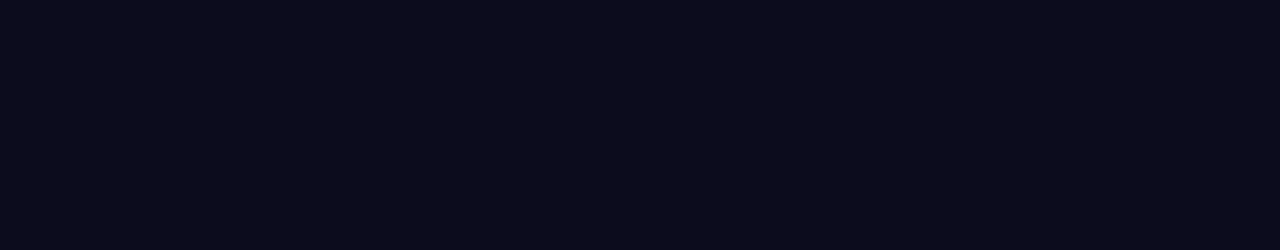
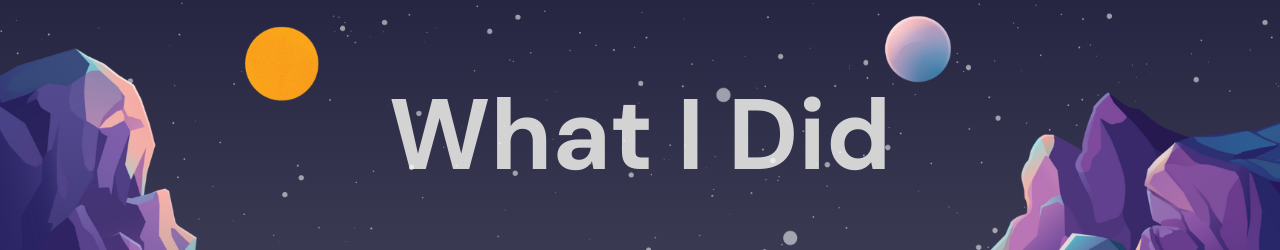
Before and after one commit to CoderSid063/Portfolio-2-React, a React (Vite) app: page / in a window 1280 px wide. Shown: the part 1065-1315 px from the top of the page. Built offline with nearby package versions, Linux system fonts and the light colour scheme.

Commit message:
feat: create {parallax} component

```diff
--- a/src/App.jsx
+++ b/src/App.jsx
@@ -2,6 +2,8 @@ import "./app.scss";
 import Test from "./components/Test";
 import Hero from "./components/hero/Hero";
 import Navbar from "./components/navbar/Navbar";
+import { Parallax } from "./components/parallex/Parallax";
+
 const App = () => {
   return (
     <div>
@@ -9,8 +11,9 @@ const App = () => {
         <Navbar />
         <Hero />
       </section>
-      <section id="Services">Services</section>
-      <section id="Portfolio">Portfolio1</section>
+      <section id="Portfolio">
+        <Parallax type="portfolio" />
+      </section>
       <section id="Contact">Contact</section>
       {/* <Test /> */}
     </div>
--- /dev/null
+++ b/src/components/parallex/Parallax.jsx
@@ -0,0 +1,26 @@
+import { motion, useScroll, useTransform } from "framer-motion";
+import "./parallax.scss";
+import { useRef } from "react";
+
+export const Parallax = ({ type }) => {
+  const ref = useRef();
+  const { scrollYProgress } = useScroll({
+    target: ref,
+    offset: ["start start", "end start"],
+  });
+  const yText = useTransform(scrollYProgress, [0, 1], ["0%", "400%"]);
+  const yBg = useTransform(scrollYProgress, [0, 1], ["0%", "90%"]);
+
+  return (
+    <div
+      className="parallax"
+      ref={ref}
+      style={{ background: "linear-gradient(180deg, #111132, #505064)" }}
+    >
+      <motion.h1 style={{ y: yText }}>What I Did</motion.h1>
+      <motion.div className="mountains"></motion.div>
+      <motion.div className="planets" style={{ y: yBg }}></motion.div>
+      <motion.div style={{ x: yBg }} className="stars"></motion.div>
+    </div>
+  );
+};
--- /dev/null
+++ b/src/components/parallex/parallax.scss
@@ -0,0 +1,43 @@
+.parallax{
+  widows: 100%;
+  height: 100%;
+  position: relative;
+  display: flex;
+  align-items: center;
+  justify-content: center;
+  overflow: hidden;
+
+  h1{
+    font-size: 100px;
+  }
+
+  .mountains{
+    width: 100%;
+    height: 100%;
+    background-image: url("/public/mountains.png");
+    background-size: cover;
+    background-position: bottom;
+    position: absolute;
+    z-index: 3;
+  }
+
+  .planets{
+    width: 100%;
+    height: 100%;
+    background-image: url("/public/sun.png");
+    background-size: cover;
+    background-position: bottom;
+    position: absolute;
+    z-index: 2;
+  }
+
+  .stars{
+    width: 100%;
+    height: 100%;
+    background-image: url("/public/stars.png");
+    background-size: cover;
+    background-position: bottom;
+    position: absolute;
+    z-index: 1;
+  }
+}
```
